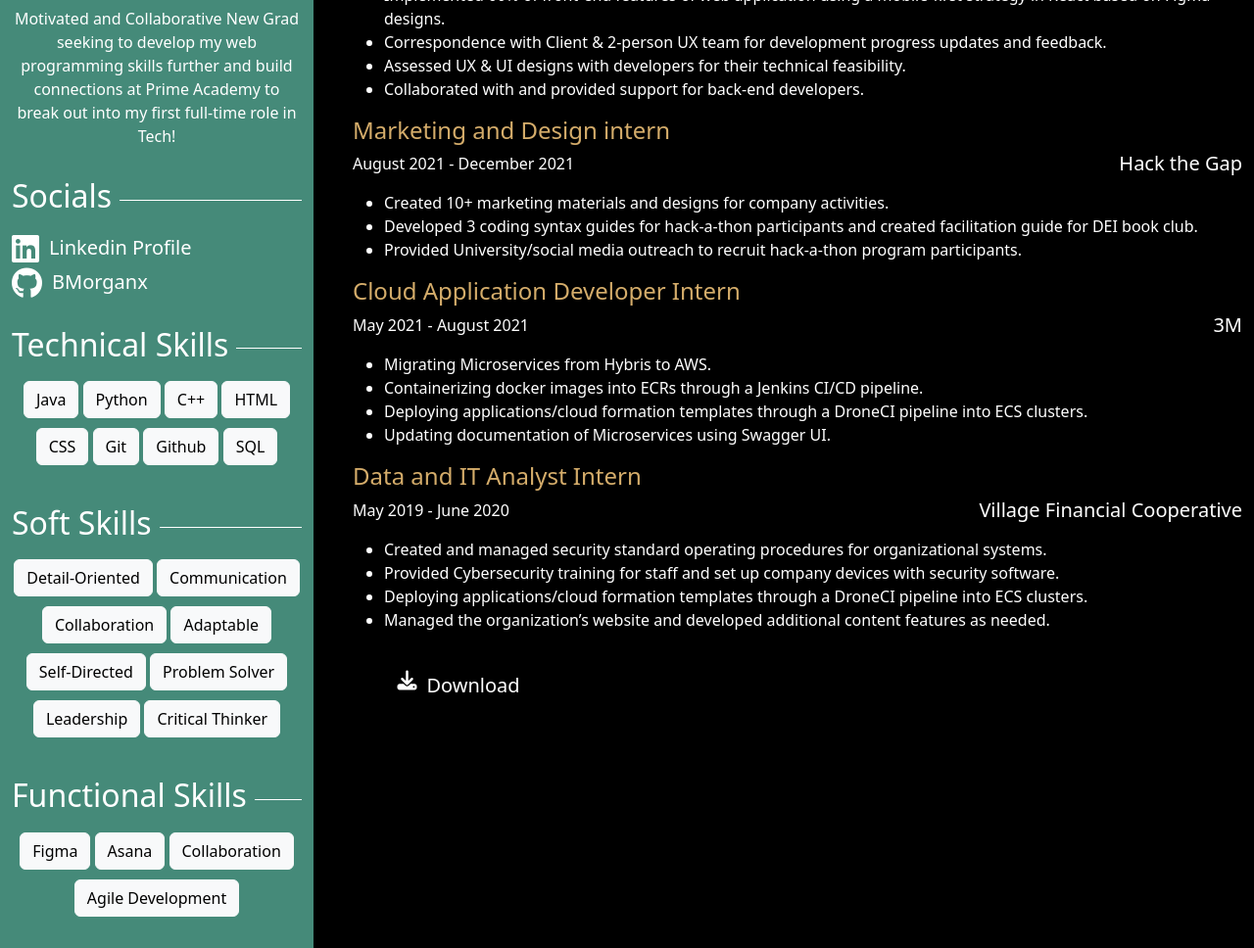
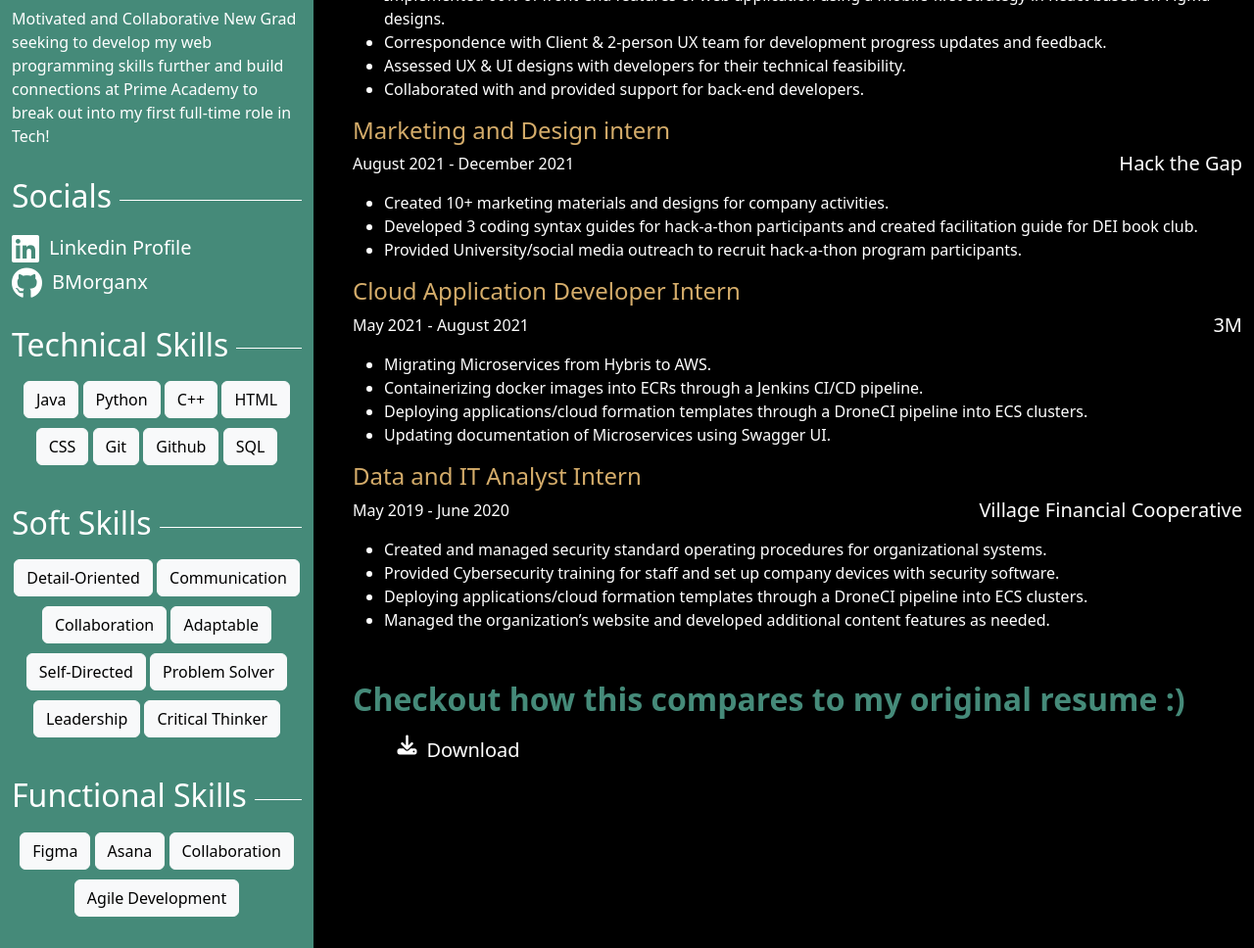
Before and after one commit to BMorganx/Resume-Challenge, a website: page index.html in a window 1280 px wide. Shown: the part 523-1491 px from the top of the page at 98% size. Drawn offline with nearby package versions, Linux system fonts and the light colour scheme.

Commit message:
Fixed some minor issues
Changed source in p tag to class... like it should've been and made objective text align to the left rather than it be centered.

```diff
--- a/index.html
+++ b/index.html
@@ -44,7 +44,7 @@
                         <h2>Objective</h2>
                         <div class="line"></div>
                     </div>
-                    <p src="objective">Motivated and Collaborative New Grad seeking to develop my web programming skills further and build connections at Prime Academy to break out into my first full-time role in Tech!</p>
+                    <p class="objective">Motivated and Collaborative New Grad seeking to develop my web programming skills further and build connections at Prime Academy to break out into my first full-time role in Tech!</p>
                 </section>
                 <section class="sm-header">
                     <div class="tech">
@@ -175,7 +175,8 @@
                     </ul>
                 </section>
                 <section class="download" id="download">
-                        <a href="documents/resume.pdf" id="d-link" download><i class="fa-solid fa-download"></i>Download</a>
+                        <h2 class="heading">Checkout how this compares to my original resume :)</h2>
+                        <a href="documents/resume.pdf" download><i class="fa-solid fa-download"></i>Download</a>
                         <p class="download-message"></p>
                 </section>
             </section>
--- a/styles/style.css
+++ b/styles/style.css
@@ -102,6 +102,10 @@
 .nav a {
     color:#458A79;
 
+}
+
+.objective {
+    text-align: left;
 }
 
 .employer {
```
